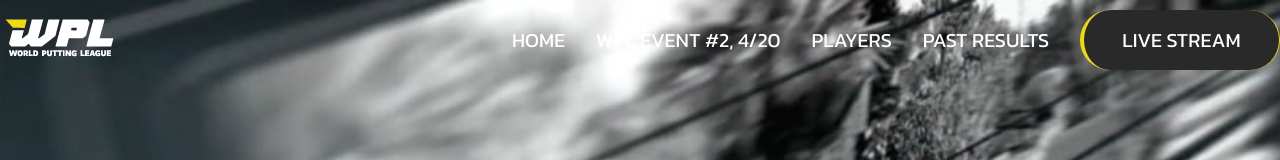
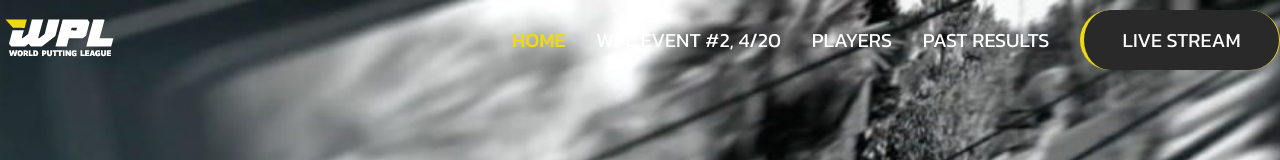
Before and after one commit to okhmadjonov/wpl, a React (Create React App) app: page /Event in a window 1280 px wide. Shown: the top 160 px of the page. Built offline with nearby package versions, Linux system fonts and the light colour scheme.

Commit message:
Menu function added

```diff
--- a/src/components/Footer/Footer.scss
+++ b/src/components/Footer/Footer.scss
@@ -55,6 +55,10 @@
           color: #fff;
           cursor: pointer;
           justify-content: flex-end;
+          &:hover {
+            color: #efd912;
+            transition: 1s ease-in-out;
+          }
         }
       }
     }
--- a/src/components/Header/Header.jsx
+++ b/src/components/Header/Header.jsx
@@ -1,8 +1,37 @@
-import React from "react";
+import React, { useState } from "react";
 import { Link } from "react-router-dom";
 import logo from "../../assets/images/logo.png";
 import "./Header.scss";
 const Header = () => {
+  const [count, setCount] = useState(1);
+
+  let step1 = false,
+    step2 = false,
+    step3 = false,
+    step4 = false,
+    step5 = false;
+
+  switch (count) {
+    case 1:
+      step1 = true;
+      break;
+    case 2:
+      step2 = true;
+      break;
+    case 3:
+      step3 = true;
+      break;
+    case 4:
+      step4 = true;
+      break;
+    case 5:
+      step5 = true;
+      break;
+
+    default:
+      step1 = true;
+  }
+
   return (
     <div className="header">
       <div className="header__container">
@@ -13,15 +42,32 @@ const Header = () => {
             </Link>
           </div>
           <div className="menu">
-            <Link to="/" className="menu__link">
+            <Link
+              to="/"
+              className={step1 ? "active" : "menu__link"}
+              onClick={() => setCount(1)}>
               HOME
             </Link>
-            <Link to={"/Event"} className="menu__link">
+            <Link
+              to={"/Event"}
+              className={step2 ? "active" : "menu__link"}
+              onClick={() => setCount(2)}>
               WPL EVENT #2, 4/20
             </Link>
-            <Link to={'/Players'} className="menu__link">PLAYERS</Link>
-            <Link className="menu__link">PAST RESULTS</Link>
-            <Link className="menu__link">
+            <Link
+              to={"/Players"}
+              className={step3 ? "active" : "menu__link"}
+              onClick={() => setCount(3)}>
+              PLAYERS
+            </Link>
+            <Link
+              className={step4 ? "active" : "menu__link"}
+              onClick={() => setCount(4)}>
+              PAST RESULTS
+            </Link>
+            <Link
+              className={step5 ? "active" : "menu__link"}
+              onClick={() => setCount(5)}>
               <div className="live_stream">LIVE STREAM</div>
             </Link>
           </div>
--- a/src/components/Header/Header.scss
+++ b/src/components/Header/Header.scss
@@ -30,6 +30,14 @@
         display: flex;
         align-items: center;
         justify-content: flex-start;
+      }
+
+      .active {
+        font-family: "Kanit", serif;
+        font-weight: 400;
+        color: #efd912;
+        font-size: 20px;
+        font-weight: 500;
       }
       .menu {
         width: 60%;
--- a/src/pages/Home/components/Members/Members.scss
+++ b/src/pages/Home/components/Members/Members.scss
@@ -1,7 +1,7 @@
 .members {
   width: 100%;
   height: 350px;
-  margin-top: 50px;
+  margin-top: 100px;
 
   .members__container {
     width: 100%;
```
Also changed, not shown: src/assets/images/Hester-NC.png (added).
